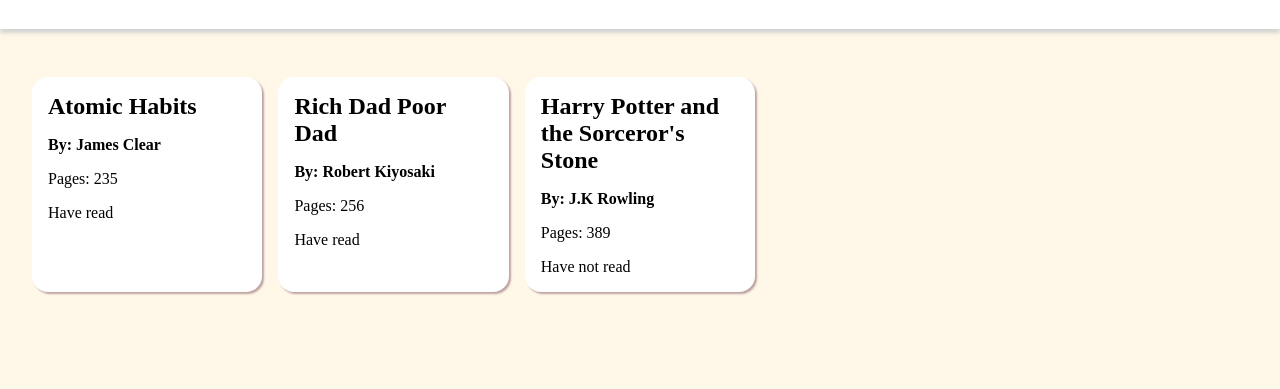
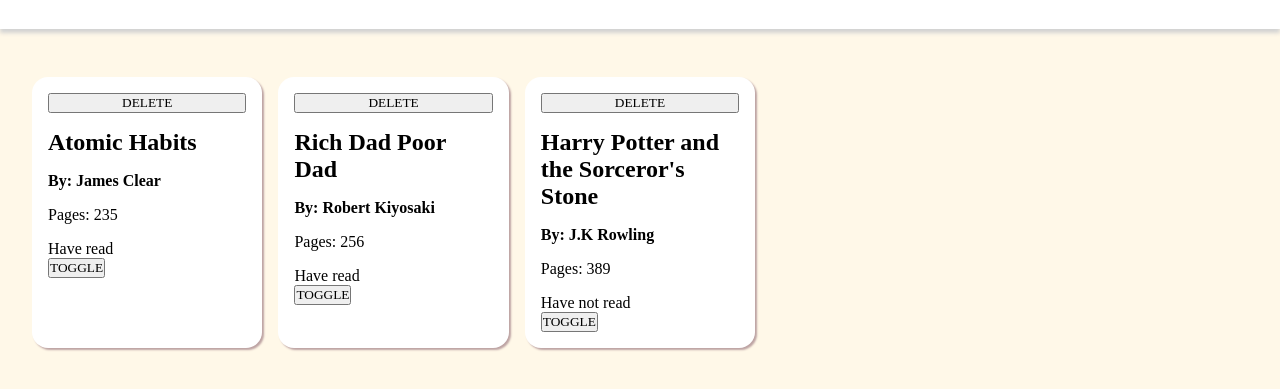
Before and after one commit to duybnguyen/library, a plain HTML site: page index.html in a window 1280 px wide. Shown: the part 75-464 px from the top of the page. Drawn offline with Linux system fonts and the light colour scheme; a web font is replaced by a local one.

Commit message:
add delete and toggle button for read status

```diff
--- a/index.html
+++ b/index.html
@@ -26,7 +26,7 @@
 
         <dialog>
             <button class="close-modal">X</button>
-        <form action="">
+            <form>
                 <div class="top">
                     <label for="title">Title
                         <input type="text" id="title" name="title" required>
--- a/scripts.js
+++ b/scripts.js
@@ -1,7 +1,7 @@
 const dialog = document.querySelector('dialog')
 const booksContainer = document.querySelector('.books-container');
 
-const myLibrary = [
+let myLibrary = [
     {
         title: "Atomic Habits",
         author: "James Clear",
@@ -35,6 +35,16 @@
         const bookCard = document.createElement('div');
         bookCard.classList.add('book-card')
 
+        const deleteBtn = document.createElement('button')
+        deleteBtn.classList.add('deleteBtn')
+        deleteBtn.textContent = "DELETE"
+        deleteBtn.addEventListener('click', () => {
+            myLibrary = myLibrary.filter(current => book.title !== current.title)
+            booksContainer.textContent = ''
+            displayBooks()
+        })
+        bookCard.appendChild(deleteBtn)
+
         const title = document.createElement('h2');
         title.classList.add('title')
         title.textContent = book.title;
@@ -50,10 +60,24 @@
         pages.textContent = `Pages: ${book.pages}`;
         bookCard.appendChild(pages);
 
+        const readContainer = document.createElement('div')
+        readContainer.classList.add("read-container")
+
+        const readToggle = document.createElement('button')
+        readToggle.classList.add('read-toggle')
+        readToggle.textContent = 'TOGGLE'
+        readToggle.addEventListener('click', () => {
+            book.read = !book.read;
+            read.textContent = book.read ? "Have read" : "Have not read";
+        })
+
         const read = document.createElement('p');
         read.classList.add('read')
         read.textContent = book.read ? "Have read" : "Have not read";
-        bookCard.appendChild(read);
+
+        readContainer.appendChild(read)
+        readContainer.appendChild(readToggle)
+        bookCard.appendChild(readContainer);
 
         booksContainer.appendChild(bookCard);
     });
@@ -69,6 +93,9 @@
     })
 }
 
+const deleteBook = () => {
+
+}
 displayBooks()
 
 // query selectors
```
Lines whose indentation alone changed are shown as unchanged.
